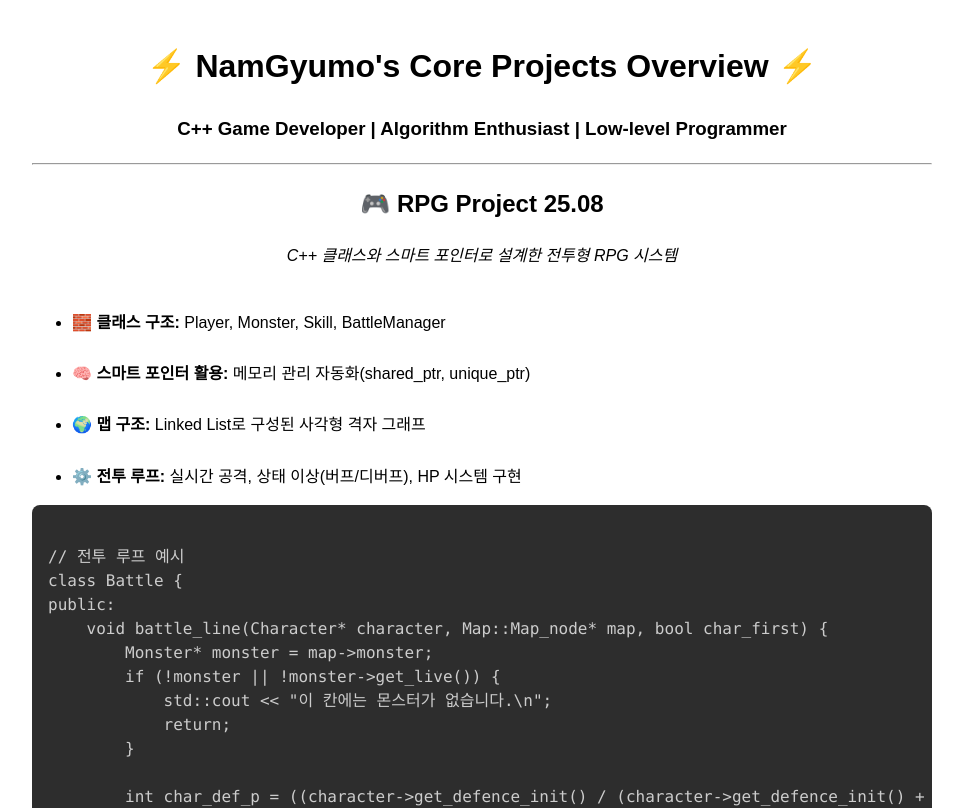
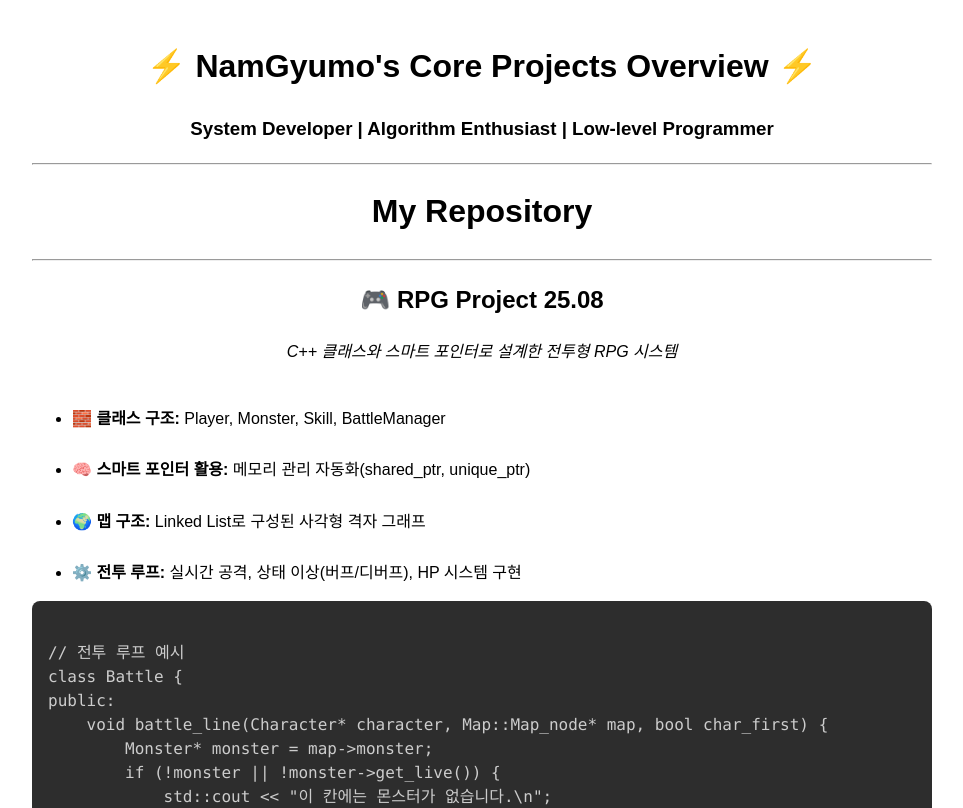
Before and after one commit to namgyumo/My_Portfolio_overview, a plain HTML site: page index.html in a window 1280 px wide. Shown: the top 808 px of the page, without its empty margins (158-1121 px from the left). Drawn offline with nearby package versions, Linux system fonts and the light colour scheme.

Commit message:
Update index.html

```diff
--- a/index.html
+++ b/index.html
@@ -20,9 +20,11 @@
 </head>
 <body>
     <h1 align="center">⚡ NamGyumo's Core Projects Overview ⚡</h1>
-    <h3 align="center">C++ Game Developer | Algorithm Enthusiast | Low-level Programmer</h3>
+    <h3 align="center">System Developer | Algorithm Enthusiast | Low-level Programmer</h3>
 
     <hr>
+	<h1 align="center"> My Repository</h1>
+	<hr>
 
     <h2 align="center">🎮 RPG Project 25.08</h2>
     <p align="center"><i>C++ 클래스와 스마트 포인터로 설계한 전투형 RPG 시스템</i></p>
@@ -266,7 +268,7 @@ void insert_node(long long data, BST** head) {
 
     <hr>
 
-    <h4 align="center">🚀 Created by Nam-Gyumo (남삣삐) | C++ Game Engine Developer in Progress</h4>
+    <h4 align="center">🚀 Created by Nam-Gyumo (남규모) | System Developer in Progress</h4>
 
     <script src="https://cdnjs.cloudflare.com/ajax/libs/prism/1.29.0/components/prism-core.min.js"></script>
     <script src="https://cdnjs.cloudflare.com/ajax/libs/prism/1.29.0/plugins/autoloader/prism-autoloader.min.js"></script>
```
